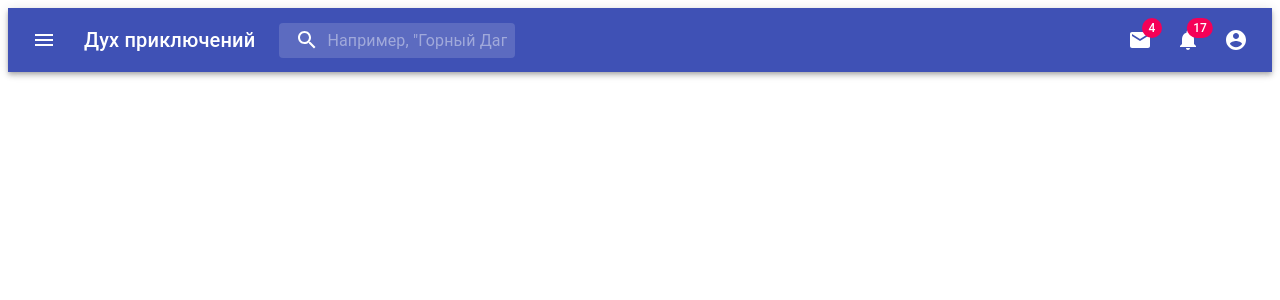
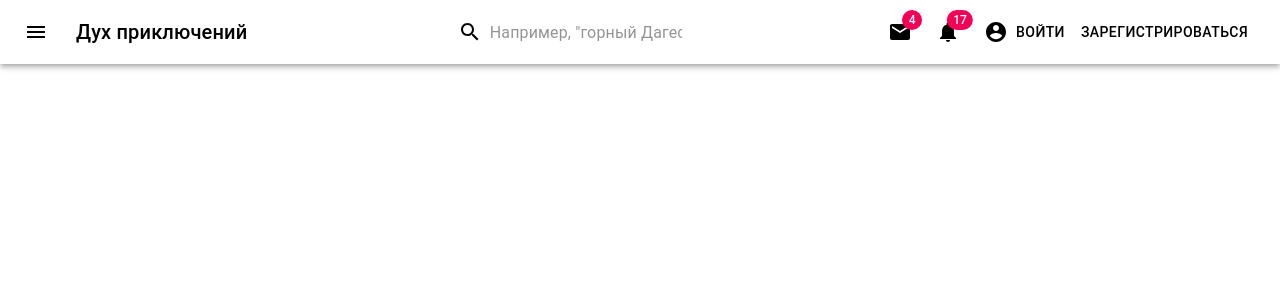
Before and after one commit to koltsovm/spirit-of-adventures-react, a React (Create React App) app in the folder front/: page / in a window 1280 px wide. Shown: the top 300 px of the page. Built offline with nearby package versions, Linux system fonts and the light colour scheme.

Commit message:
Navbar tuned in

```diff
--- a/front/src/App.css
+++ b/front/src/App.css
@@ -1,38 +1,4 @@
-.App {
-  text-align: center;
+body {
+  margin: 0;
+  padding: 0;
 }
-
-.App-logo {
-  height: 40vmin;
-  pointer-events: none;
-}
-
-@media (prefers-reduced-motion: no-preference) {
-  .App-logo {
-    animation: App-logo-spin infinite 20s linear;
-  }
-}
-
-.App-header {
-  background-color: #282c34;
-  min-height: 100vh;
-  display: flex;
-  flex-direction: column;
-  align-items: center;
-  justify-content: center;
-  font-size: calc(10px + 2vmin);
-  color: white;
-}
-
-.App-link {
-  color: #61dafb;
-}
-
-@keyframes App-logo-spin {
-  from {
-    transform: rotate(0deg);
-  }
-  to {
-    transform: rotate(360deg);
-  }
-}
--- a/front/src/components/Header/Header.tsx
+++ b/front/src/components/Header/Header.tsx
@@ -14,6 +14,7 @@ import {
   Badge,
   MenuItem,
   Menu,
+  Button,
 } from '@material-ui/core';
 import MenuIcon from '@material-ui/icons/Menu';
 import SearchIcon from '@material-ui/icons/Search';
@@ -68,7 +69,7 @@ const useStyles = makeStyles((theme: Theme) =>
       // vertical padding + font size from searchIcon
       paddingLeft: `calc(1em + ${theme.spacing(4)}px)`,
       transition: theme.transitions.create('width'),
-      minWidth: '13vw',
+      minWidth: '15vw',
       [theme.breakpoints.up('md')]: {
         width: '20ch',
       },
@@ -173,7 +174,7 @@ export const Header = () => {
 
   return (
     <div className={classes.grow}>
-      <AppBar position="static">
+      <AppBar position="static" color='transparent'>
         <Toolbar>
           <IconButton
             edge="start"
@@ -186,12 +187,13 @@ export const Header = () => {
           <Typography className={classes.title} variant="h6" noWrap>
             Дух приключений
           </Typography>
+          <div className={classes.grow} />
           <div className={classes.search}>
             <div className={classes.searchIcon}>
               <SearchIcon />
             </div>
             <InputBase
-              placeholder='Например, "Горный Дагестан"'
+              placeholder='Например, "горный Дагестан"'
               classes={{
                 root: classes.inputRoot,
                 input: classes.inputInput,
@@ -201,6 +203,7 @@ export const Header = () => {
           </div>
           <div className={classes.grow} />
           <div className={classes.sectionDesktop}>
+            {}
             <IconButton aria-label="show 4 new mails" color="inherit">
               <Badge badgeContent={4} color="secondary">
                 <MailIcon />
@@ -221,6 +224,8 @@ export const Header = () => {
             >
               <AccountCircle />
             </IconButton>
+            <Button color="inherit">Войти</Button>
+            <Button color="inherit">Зарегистрироваться</Button>
           </div>
           <div className={classes.sectionMobile}>
             <IconButton
```
